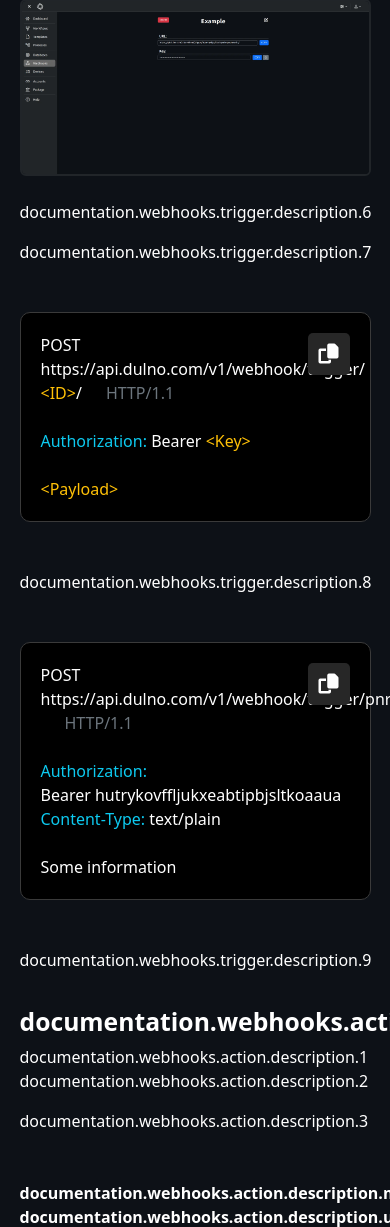
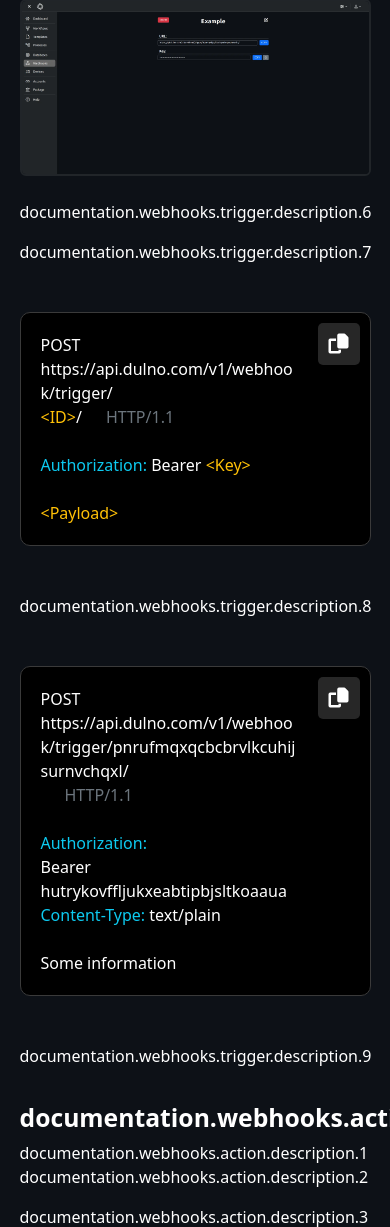
Before and after one commit to taskwolf-net/taskwolf-documentation, a Django app: page /webhooks/ in a window 390 px wide; the page is wider, and only the part inside the window is pictured. Shown: the part 1229-2456 px from the top of that part. Run offline with Django 4.2, Linux system fonts and the light colour scheme; some libraries are stand-ins or nearby versions.

Commit message:
Make documentation codes more responsive

```diff
--- a/documentation/templates/webhooks.html
+++ b/documentation/templates/webhooks.html
@@ -29,17 +29,31 @@
           <p class="mb-0">{% trans 'documentation.webhooks.trigger.description.7' %}</p>
           <div class="documentation-code mt-5 mb-5">
             <button id="webhook-trigger-request-copy" class="documentation-code-copy"><i class="fa-solid fa-copy"></i></button>
+            <div>
               <label class="me-4">POST</label><label>https://api.dulno.com/v1/webhook/trigger/</label><label class="text-warning">&lt;ID&gt;</label><label>/</label><label class="ms-4 text-secondary">HTTP/1.1</label><br><br>
+            </div>
+            <div>
               <label class="text-info">Authorization:</label> <label>Bearer</label> <label class="text-warning">&lt;Key&gt;</label><br><br>
+            </div>
+            <div>
               <label class="text-warning">&lt;Payload&gt;</label>
+            </div>
           </div>
           <p class="mb-0">{% trans 'documentation.webhooks.trigger.description.8' %}</p>
           <div class="documentation-code mt-5 mb-5">
             <button id="webhook-trigger-example-copy" class="documentation-code-copy"><i class="fa-solid fa-copy"></i></button>
+            <div>
               <label class="me-4">POST</label><label>https://api.dulno.com/v1/webhook/trigger/pnrufmqxqcbcbrvlkcuhijsurnvchqxl/</label><label class="ms-4 text-secondary">HTTP/1.1</label><br><br>
+            </div>
+            <div>
               <label class="text-info">Authorization:</label> <label>Bearer hutrykovffljukxeabtipbjsltkoaaua</label><br>
+            </div>
+            <div>
               <label class="text-info">Content-Type:</label> <label>text/plain</label><br><br>
+            </div>
+            <div>
               <label>Some information</label>
+            </div>
           </div>
           <p>{% trans 'documentation.webhooks.trigger.description.9' %}</p>
         </div>
--- a/static/css/base/main.css
+++ b/static/css/base/main.css
@@ -119,13 +119,26 @@ h1 {
   border: 1px solid #3a3a3a;
   border-radius: 10px;
   padding: 20px;
+  width: 100%;
+}
+
+.documentation-code div {
+  position: relative;
+  display: inline-block;
+  width: min(calc(100% - 50px));
+}
+
+.documentation-code div * {
+  max-width: 100%;
+  word-wrap: break-word;
 }
 
 .documentation-code-copy {
   position: absolute;
   color: white;
   background-color: #272727;
-  right: 20px;
+  top: 10px;
+  right: 10px;
   width: 42px;
   height: 42px;
   border-radius: 5px;
```
Lines whose indentation alone changed are shown as unchanged.
